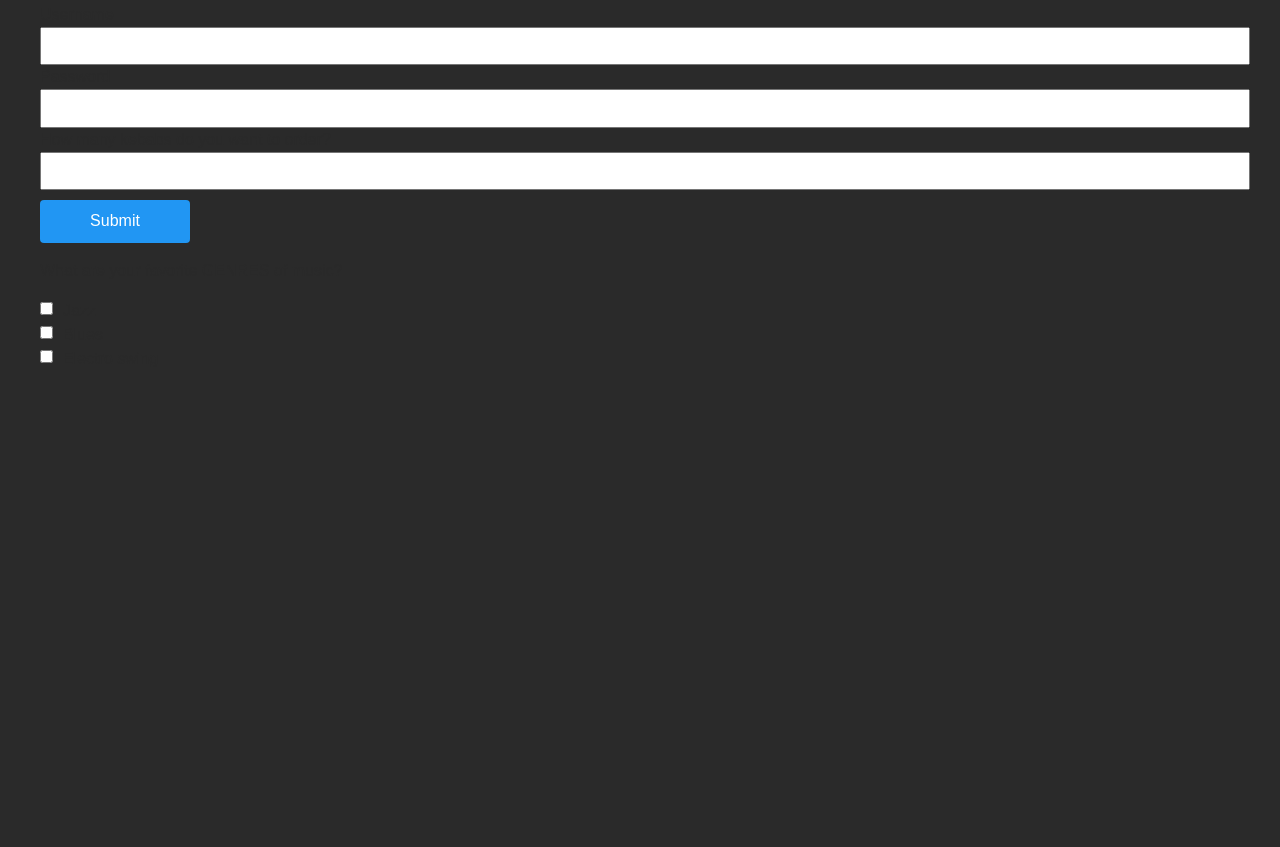
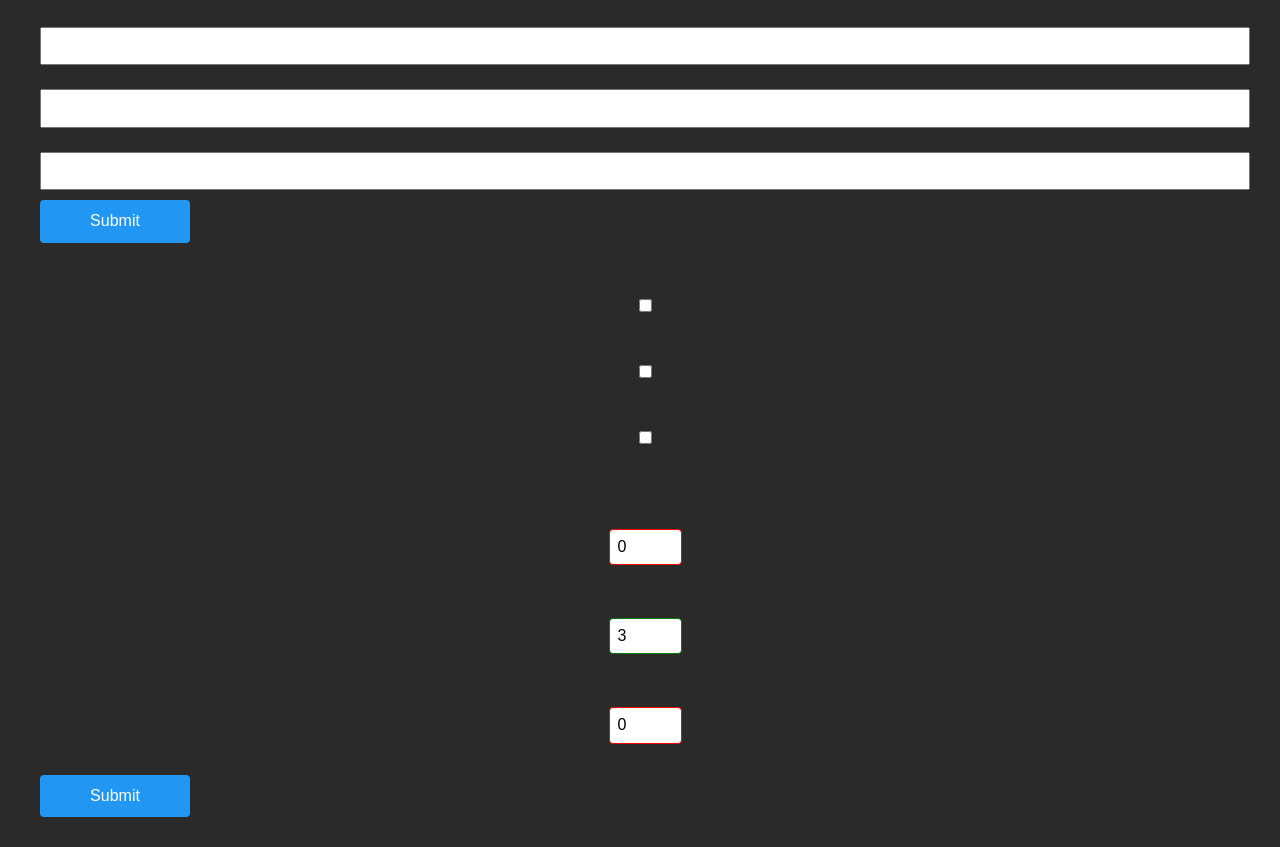
Before and after one commit to KeriH13/repository-test, a plain HTML site: page index.html in a window 1280 px wide. Shown: the part 4294-5141 px from the top of the page. Before the commit the page ends 4695 px from the top, so only its background shows below. Drawn offline with nearby package versions, Linux system fonts and the light colour scheme.

Commit message:
out-of-range / in-range

```diff
--- a/css/styles.css
+++ b/css/styles.css
@@ -287,3 +287,56 @@ button:focus {
 .form-input {
   margin-bottom: 5px; /* centered with text */
 }
+/* in-range / out-of-range */
+* {
+  box-sizing: border-box;
+}
+
+body {
+  font-family: sans-serif;
+  line-height: 1.5;
+  color: #2a2a2a;
+}
+
+.form-field {
+  display: flex;
+  flex-direction: column;
+  margin-bottom: 16px;
+}
+
+.form-label {
+  margin-bottom: 8px;
+  cursor: pointer;
+}
+
+.form-input {
+  padding: 8px;
+  border: 1px solid #2a2a2a;
+  border-radius: 4px;
+  font-family: sans-serif;
+  font-size: 16px;
+  outline: none;
+}
+
+button {
+  display: inline-flex;
+  padding: 12px 32px;
+  border: none;
+  border-radius: 4px;
+  background-color: #2196f3;
+  color: #fff;
+  font-size: inherit;
+  cursor: pointer;
+}
+
+button:hover,
+button:focus {
+  background-color: #1976d2;
+}
+
+.form-input:out-of-range {
+  border-color: red;
+}
+.form-input:in-range {
+  border-color: green;
+}
--- a/index.html
+++ b/index.html
@@ -204,6 +204,29 @@
 </form>
 
 
+<!-- in-range / out-of-range -->
+
+
+<form class="form">
+    <div class="form-field">
+        <label for="amount-1" class="form-label">How many kebabs do you want order?</label>
+        <input type="number" required min="1" max="10" value="0" name="amount-1" id="amount-1" class="form-input" />
+    </div>
+
+    <div class="form-field">
+        <label for="amount-2" class="form-label">How many kebabs do you want order?</label>
+        <input type="number" required min="1" max="10" value="3" step="1" name="amount-2" id="amount-2"
+            class="form-input" />
+    </div>
+
+    <div class="form-field">
+        <label for="amount-3" class="form-label">How many kebabs do you want order?</label>
+        <input type="number" required min="1" max="10" value="0" step="1" name="amount-3" class="form-input" />
+    </div>
+
+    <button type="submit">Submit</button>
+</form>
+
 
 </body>
 </html>
```
